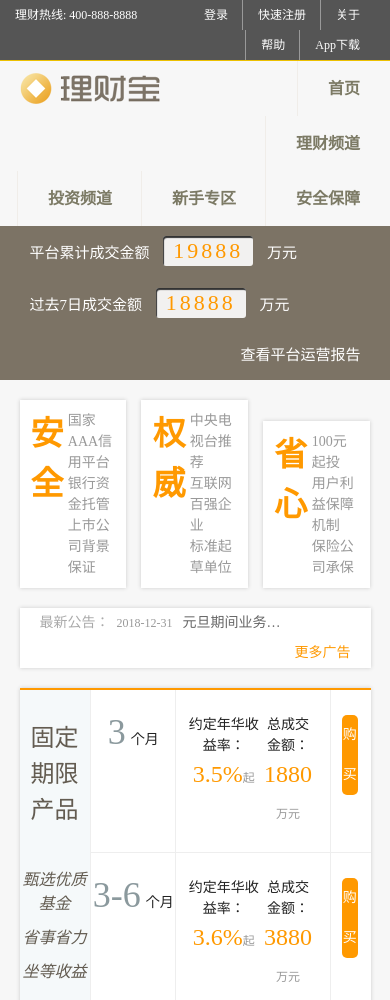
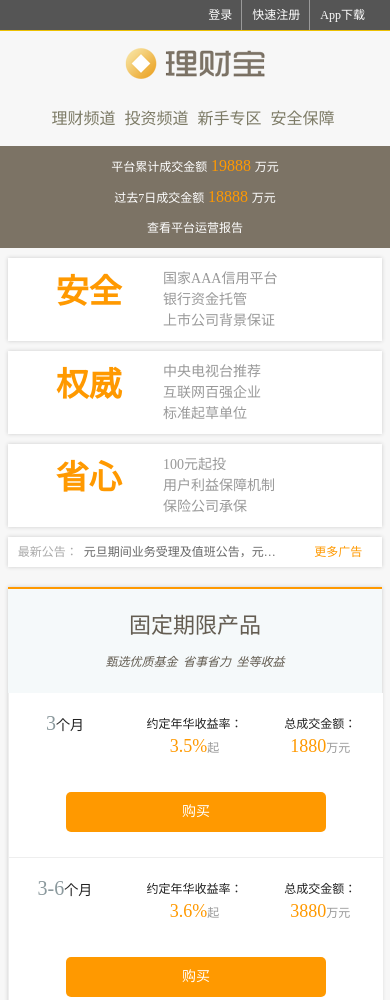
Before and after one commit to teachat8/ResponsiveWeb, a plain HTML site: page src/index.html in a window 390 px wide. Shown: the top 1000 px of the page. Drawn offline with Linux system fonts and the light colour scheme.

Commit message:
finish mobile layout

```diff
--- a/src/css/main.css
+++ b/src/css/main.css
@@ -159,6 +159,30 @@ header .top  ul li a{
   color: #fff;
 }
 
+/* 屏幕宽度 800px像素以下 1rem = 16px */
+
+@media only screen and (max-width: 50em) {
+  header .top  ul li a {
+    padding: 0 1rem;
+  }
+}
+
+/* 屏幕宽度 481px像素到800px像素之间 */
+
+@media only screen and (min-width: 30.0625em) and (max-width: 50em) {
+
+}
+
+/* 屏幕宽度 480px像素以下 */
+
+@media only screen and (max-width: 30.0625em) {
+  header .top .tel,
+  header .top ul li:nth-child(3),
+  header .top ul li:nth-child(4) {
+    display: none;
+  }
+}
+
 header .main {
   padding: 0;
 }
@@ -180,7 +204,7 @@ header .main ul li {
 
 header .main ul li a {
   display: inline-block;
-  padding: 0 3rem;
+  padding: 0 2.5rem;
   line-height: 5.5rem;
   font-size: 1.6rem;
   font-weight: bold;
@@ -193,6 +217,47 @@ header .main ul li a:active,
 header .main ul li a.active {
   color: #ffb300;
   background-color: #f8f6f1;
+}
+
+@media only screen and (max-width: 50em) {
+
+  header .main .brand {
+      float: none;
+      display: block;
+      padding: 0;
+      margin: 1.5rem auto 0.5rem;
+      text-align: center;
+  }
+
+  header .main ul {
+      text-align: center;
+  }
+
+  header .main ul li {
+      border: none;
+  }
+
+  header .main ul li a {
+      padding: 0 1.5rem;
+  }
+}
+
+/* 屏幕宽度 480px像素以下 */
+
+@media only screen and (max-width: 30.0625em) {
+
+  header .main ul li {
+    line-height: 3rem;
+  }
+
+  header .main ul li:first-child {
+    display: none;
+  }
+
+  header .main ul li a {
+    padding: 0 0.5rem;
+    font-weight: normal;
+  }
 }
 
 /* 网站主要内容 */
@@ -250,6 +315,46 @@ header .main ul li a.active {
   color: #fff;
 }
 
+@media only screen and (max-width: 50em) {
+
+  .trans-data {
+      padding: 1rem 0.5rem;
+  }
+
+  .trans-data span {
+      font-size: 1.2rem;
+  }
+
+  .trans-data span.trans-money {
+      font-size: 1.6rem;
+      margin: 0;
+      padding: 0;
+      letter-spacing: inherit;
+      box-shadow: none;
+      background: transparent;
+  }
+
+  .trans-report a {
+      font-size: 1.2rem;
+  }
+}
+
+@media only screen and (max-width: 30em) {
+
+  .transaction {
+      padding: 0.5rem 0;
+  }
+
+  .trans-data, .trans-report {
+      float: none;
+      text-align: center;
+  }
+
+  .trans-data, .trans-report a {
+      padding: 0;
+  }
+}
+
 /* 滚动广告 */
 
 .ad {
@@ -296,6 +401,38 @@ header .main ul li a.active {
   color: #999;
 }
 
+@media only screen and (min-width: 30.0625em) and (max-width: 50em) {
+
+  .feature .item h3,
+  .feature .item p {
+      display: block;
+      width: 100%;
+      font-size: 2.6rem;
+      text-align: center;
+  }
+
+  .feature .item p {
+      font-size: 1.2rem;
+  }
+}
+
+@media only screen and (max-width: 30em) {
+
+  .feature {
+      width: 96%;
+      margin: 1rem auto;
+  }
+
+  .feature .item {
+      display: block;
+      width: auto;
+  }
+
+  .feature .item + .item {
+      margin: 1rem 0 0;
+  }
+}
+
 /* 最新公告 */
 
 .notice {
@@ -337,6 +474,23 @@ header .main ul li a.active {
   width: auto;
   margin-right: 2rem;
   color: #ff9900;
+}
+
+@media only screen and (max-width: 30em) {
+
+  .notice {
+      width: 96%;
+      margin: 1rem auto;
+      font-size: 1.2rem;
+  }
+
+  .notice a {
+      margin-left: 1rem;
+  }
+
+  .notice a span {
+      display: none;
+  }
 }
 
 /* 产品列表 */
@@ -469,6 +623,91 @@ header .main ul li a.active {
   cursor: not-allowed;
 }
 
+@media only screen and (max-width: 50em) {
+
+  .product h2 {
+      float: none;
+      width: 100%;
+      margin-top: 2rem;
+      font-size: 2.2rem;
+  }
+
+  .product h2 em:first-child {
+      margin-top: 0;
+  }
+
+  .product h2 em {
+      display: inline;
+      font-size: 1.2rem;
+  }
+
+  .product .product-content {
+      float: none;
+      width: 100%;
+  }
+
+  .product .product-content .item h3 {
+      margin-bottom: 0
+  }
+
+  .product .product-content .item h3 em {
+      font-size: 2.4rem;
+  }
+
+  .product .product-content .item .info {
+      padding: 1rem 1rem 0;
+      font-size: 1.2rem;
+  }
+
+  .product .product-content .item .info p span {
+      font-size: 2rem;
+  }
+
+  .product .product-content .item .buy a {
+      margin: 0.5rem auto;
+  }
+}
+
+@media only screen and (max-width: 30em) {
+
+  .product {
+      width: 96%;
+  }
+
+  .product h2 em:first-child:before {
+      content: " ";
+      display: table;
+  }
+
+  .product .product-content .item h3 em {
+      font-size: 2rem;
+      margin-right: 0;
+  }
+
+  .product .product-content .item .info {
+      float: right;
+      width: 70%;
+      padding: 1rem 0;
+      border: none;
+  }
+
+  .product .product-content .item .info p span {
+      font-size: 1.8rem;
+  }
+
+  .product .product-content .item .buy {
+      clear: both;
+      float: none;
+      width: 100%;
+      padding: 1rem 0 2rem;
+  }
+
+  .product .product-content .item .buy a {
+      margin-top: 0;
+      max-width: 26rem;
+  }
+}
+
 /* 底部导航 */
 
 .footer {
@@ -489,7 +728,7 @@ header .main ul li a.active {
   filter: grayscale(100%);
   width: 20%;
   height: 35px;
-  background-image: url('../img/logo@1x.png') no-repeat left;
+  background: url('../img/logo@1x.png') no-repeat left;
   background-size: 150px 35px;
 }
 
@@ -508,15 +747,40 @@ header .main ul li a.active {
   line-height: 3rem;
 }
 
+@media only screen and (max-width: 50em) {
+
+  .footer-content .brand {
+      display: none;
+  }
+
+  .footer-content ul {
+      width: 20%;
+  }
+
+  .footer-content ul li {
+      font-size: 1.2rem;
+      line-height: 2rem;
+  }
+
+  .footer-content ul li.title {
+      font-size: 1.4rem;
+      line-height: 2.5rem;
+  }
+}
+
+@media only screen and (max-width: 30em) {
+  .footer-content {
+      width: 98%;
+  }
+
+  .footer-content ul li.title {
+      font-size: 1.2rem;
+      line-height: 2rem;
+  }
+}
 
 
-
-
-
-
-
-
-/* 底部导航 */
+/* 底部 */
 
 footer {
   width: 100%;
```
